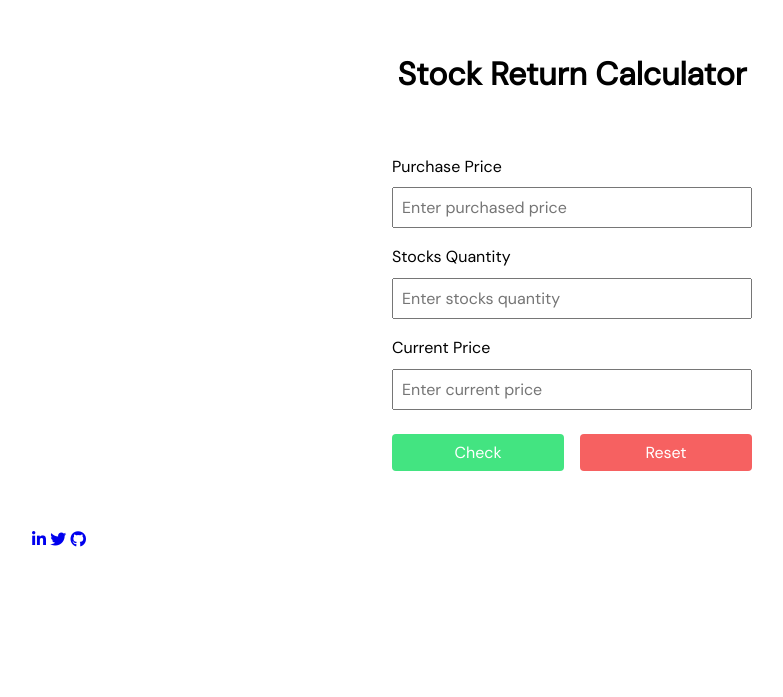
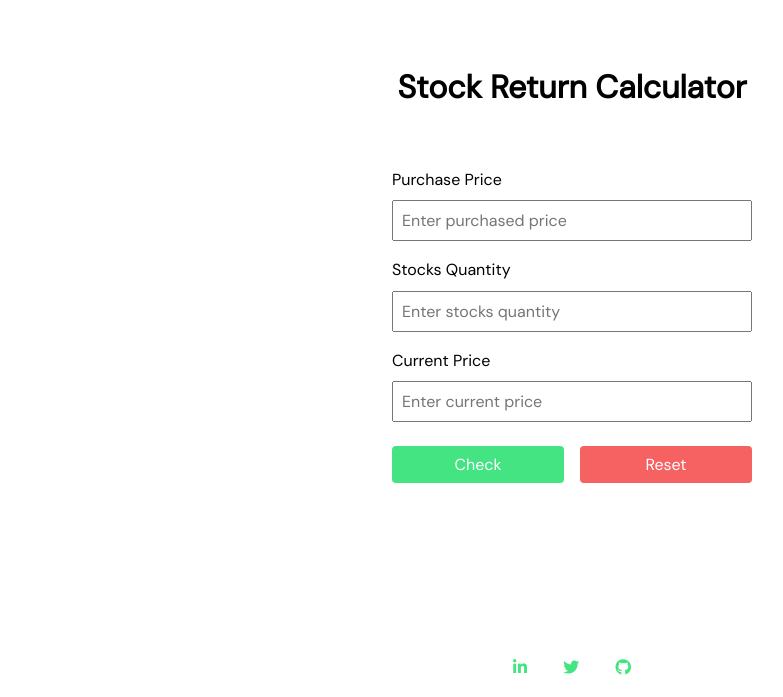
Before and after one commit to DineshRout779/levelZero-stocks-earning, a plain HTML site: page index.html in a window 1280 px wide. Shown: the part 103-800 px from the top of the page, without its empty margins (68-851 px from the left). Drawn offline with Linux system fonts and the light colour scheme.

Commit message:
style: footer styling

```diff
--- a/styles.css
+++ b/styles.css
@@ -12,6 +12,7 @@ body {
   justify-content: center;
   align-items: center;
   flex-direction: column;
+  position: relative;
 }
 
 header {
@@ -23,6 +24,10 @@ header {
 h1 {
   margin: 0.5em 0;
   line-height: 1;
+}
+
+a {
+  display: inline-block;
 }
 
 .container {
@@ -89,3 +94,17 @@ label {
   border-radius: 4px;
   color: #fff;
 }
+
+.footer {
+  position: absolute;
+  left: 0;
+  bottom: 0;
+  right: 0;
+  padding: 1em 0;
+  text-align: center;
+}
+
+.footer a {
+  margin: 0 1em;
+  color: rgb(67, 228, 129);
+}
```
